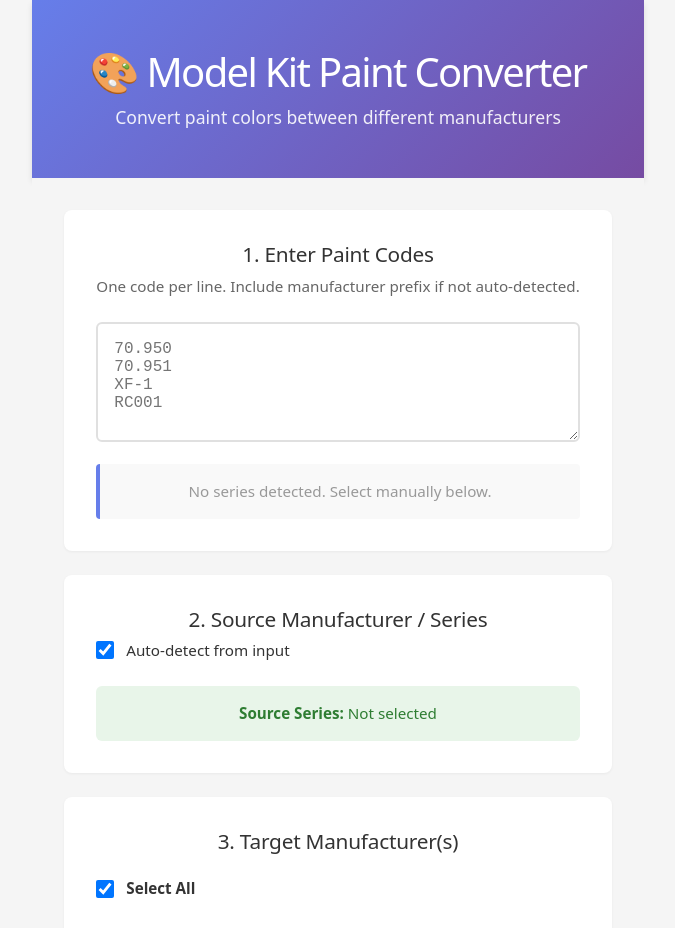
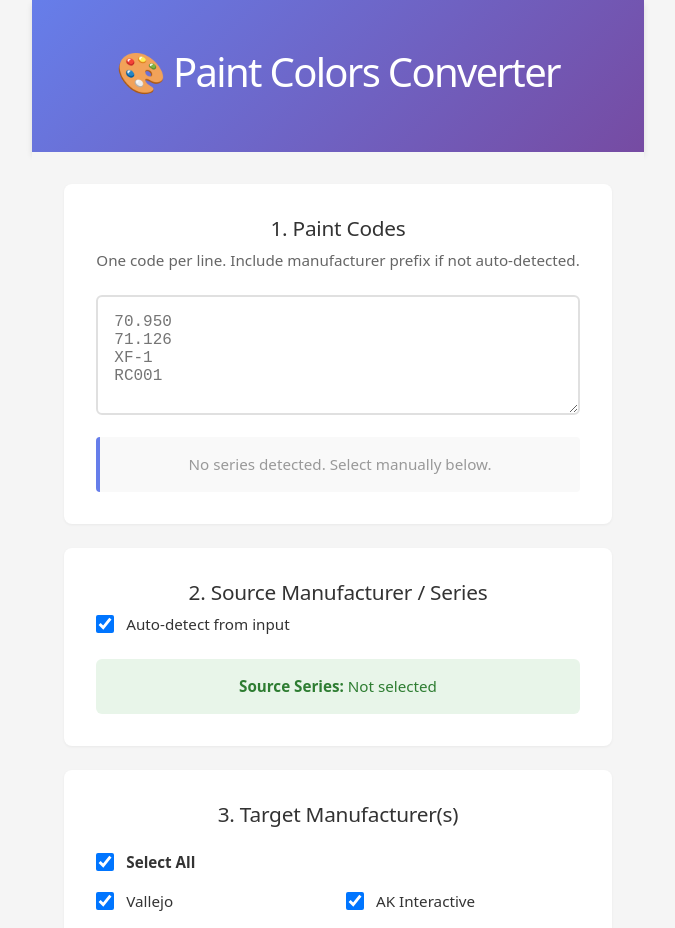
Before and after one commit to Secuter/ColorConversion, a Vue app: page / in a window 1280 px wide. Shown: the top 928 px of the page, without its empty margins (302-977 px from the left). Built offline with nearby package versions, Linux system fonts and the light colour scheme.

Commit message:
Refactor UI text for clarity and improve color conversion logic

```diff
--- a/src/App.vue
+++ b/src/App.vue
@@ -1,22 +1,21 @@
 <template>
   <div class="container">
     <header class="header">
-      <h1>🎨 Model Kit Paint Converter</h1>
-      <p>Convert paint colors between different manufacturers</p>
+      <h1>🎨 Paint Colors Converter</h1>
     </header>
 
     <main class="main">
       <!-- Input Section -->
       <section class="section">
         <div class="section-header">
-          <h2>1. Enter Paint Codes</h2>
+          <h2>1. Paint Codes</h2>
           <p>One code per line. Include manufacturer prefix if not auto-detected.</p>
         </div>
 
         <textarea
           v-model="inputText"
           class="input-textarea"
-          placeholder="70.950&#10;70.951&#10;XF-1&#10;RC001"
+          placeholder="70.950&#10;71.126&#10;XF-1&#10;RC001"
         />
 
         <div class="detection-box">
@@ -82,11 +81,10 @@
         </div>
 
         <div class="checkbox-list">
-          <label class="checkbox">
+          <label class="checkbox checkbox-all">
             <input type="checkbox" v-model="selectAllTargets" @change="toggleSelectAll" />
             <strong>Select All</strong>
           </label>
-          <br v-if="manufacturerList.length > 0" />
           <label v-for="mfr in manufacturerList" :key="mfr" class="checkbox">
             <input type="checkbox" :value="mfr" v-model="selectedTargetManufacturers" />
             {{ mfr }}
@@ -197,8 +195,7 @@
   if (!sourceSeries) return
 
   // Convert with target filter
-  const targetFilter = selectedTargetManufacturers.value.length > 0 ? undefined : undefined
-  conversionResults.value = convertColors(codes, sourceSeries, targetFilter)
+  conversionResults.value = convertColors(codes, sourceSeries, selectedTargetManufacturers.value)
 }
 </script>
 
@@ -352,6 +349,11 @@
   gap: 1rem;
 }
 
+.checkbox-all {
+  grid-column: 1 / -1;
+  margin-bottom: 0;
+}
+
 .info-box {
   padding: 1rem;
   background: #e8f5e9;
--- a/src/composables/useColorDetection.ts
+++ b/src/composables/useColorDetection.ts
@@ -70,13 +70,11 @@
  */
 export function normalizeId(code: string, series: PaintSeries): string {
   const trimmed = code.trim()
-  const seriesUsesPrefixedIds = series.colors.some(color =>
-    series.prefixes.some(prefix => color.id.toLowerCase().startsWith(prefix.toLowerCase())),
-  )
+  const sortedPrefixes = [...series.prefixes].sort((a, b) => b.length - a.length)
 
-  for (const prefix of series.prefixes) {
+  for (const prefix of sortedPrefixes) {
     if (trimmed.toLowerCase().startsWith(prefix.toLowerCase())) {
-      return seriesUsesPrefixedIds ? trimmed : trimmed.slice(prefix.length)
+      return trimmed.slice(prefix.length)
     }
   }
   return trimmed
--- a/src/composables/useConversion.ts
+++ b/src/composables/useConversion.ts
@@ -7,9 +7,13 @@
  * Handles prefix-stripped and full-code lookups.
  */
 function findColorInSeries(id: string, series: PaintSeries): PaintColor | null {
-  const upper = id.trim().toUpperCase()
+  const rawUpper = id.trim().toUpperCase()
+  const exact = series.colors.find(c => c.id.trim().toUpperCase() === rawUpper)
+  if (exact) return exact
+
+  const normalized = normalizeId(id, series).trim().toUpperCase()
   return (
-    series.colors.find(c => c.id.toUpperCase() === upper) ??
+    series.colors.find(c => normalizeId(c.id, series).trim().toUpperCase() === normalized) ??
     null
   )
 }
@@ -44,7 +48,7 @@
 export function convertColors(
   codes: string[],
   sourceSeries: PaintSeries,
-  targetFilter?: string,
+  targetManufacturers?: string[],
 ): ConversionResult[] {
   return codes.map(rawCode => {
     const code = rawCode.trim()
@@ -53,8 +57,9 @@
 
     // Normalize: strip leading prefix (e.g. "70.") so we match against bare id "950"
     const normalizedId = normalizeId(code, sourceSeries)
+    const normalizedIdUpper = normalizedId.toUpperCase()
 
-    const sourceColor = findColorInSeries(normalizedId, sourceSeries)
+    const sourceColor = findColorInSeries(code, sourceSeries)
 
     if (!sourceColor) {
       return { inputCode: code, normalizedId, sourceColor: null, sourceSeries, correspondences: [] }
@@ -65,7 +70,7 @@
 
     // 1. Direct correspondences from the source color
     for (const corr of sourceColor.correspondences) {
-      if (targetFilter && corr.manufacturer !== targetFilter) continue
+      if (targetManufacturers?.length && !targetManufacturers.includes(corr.manufacturer)) continue
       const targetSeries = allSeries.find(s => s.series === corr.series)
       if (!targetSeries) continue
       const targetColor = findColorInSeries(corr.id, targetSeries)
@@ -79,15 +84,15 @@
     // 2. Reverse lookup: find colors in OTHER series that list this source as a correspondence
     for (const series of allSeries) {
       if (series.series === sourceSeries.series) continue
-      if (targetFilter && series.manufacturer !== targetFilter) continue
+      if (targetManufacturers?.length && !targetManufacturers.includes(series.manufacturer)) continue
 
       for (const color of series.colors) {
         for (const corr of color.correspondences) {
           const matchesSeries =
             corr.series === sourceSeries.series ||
             corr.manufacturer === sourceSeries.manufacturer
-          const corrNorm = normalizeId(corr.id, sourceSeries)
-          if (matchesSeries && (corr.id === normalizedId || corrNorm === normalizedId)) {
+          const corrNormUpper = normalizeId(corr.id, sourceSeries).toUpperCase()
+          if (matchesSeries && corrNormUpper === normalizedIdUpper) {
             const key = `${series.series}:${color.id}`
             if (seen.has(key)) continue
             seen.add(key)
```
